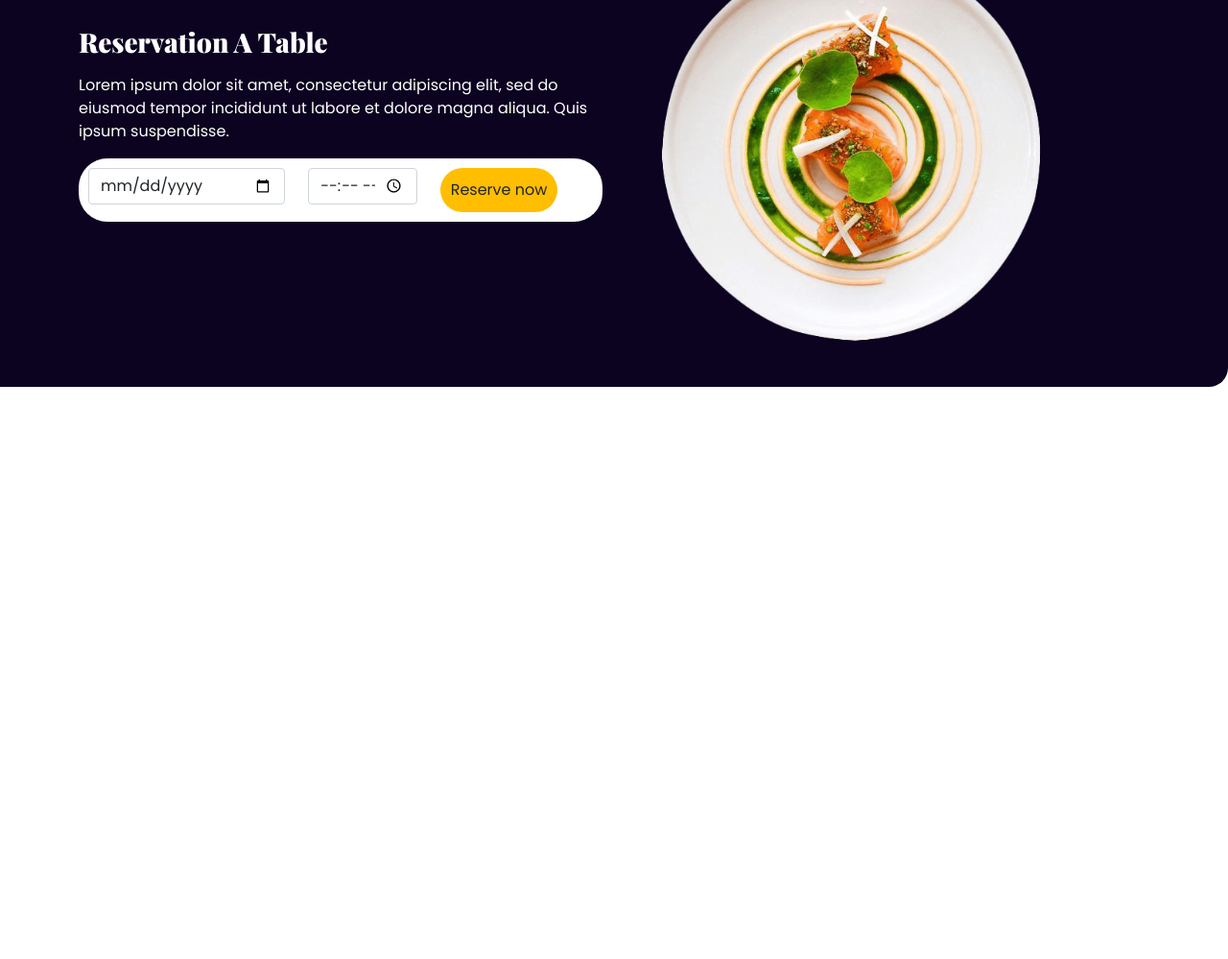
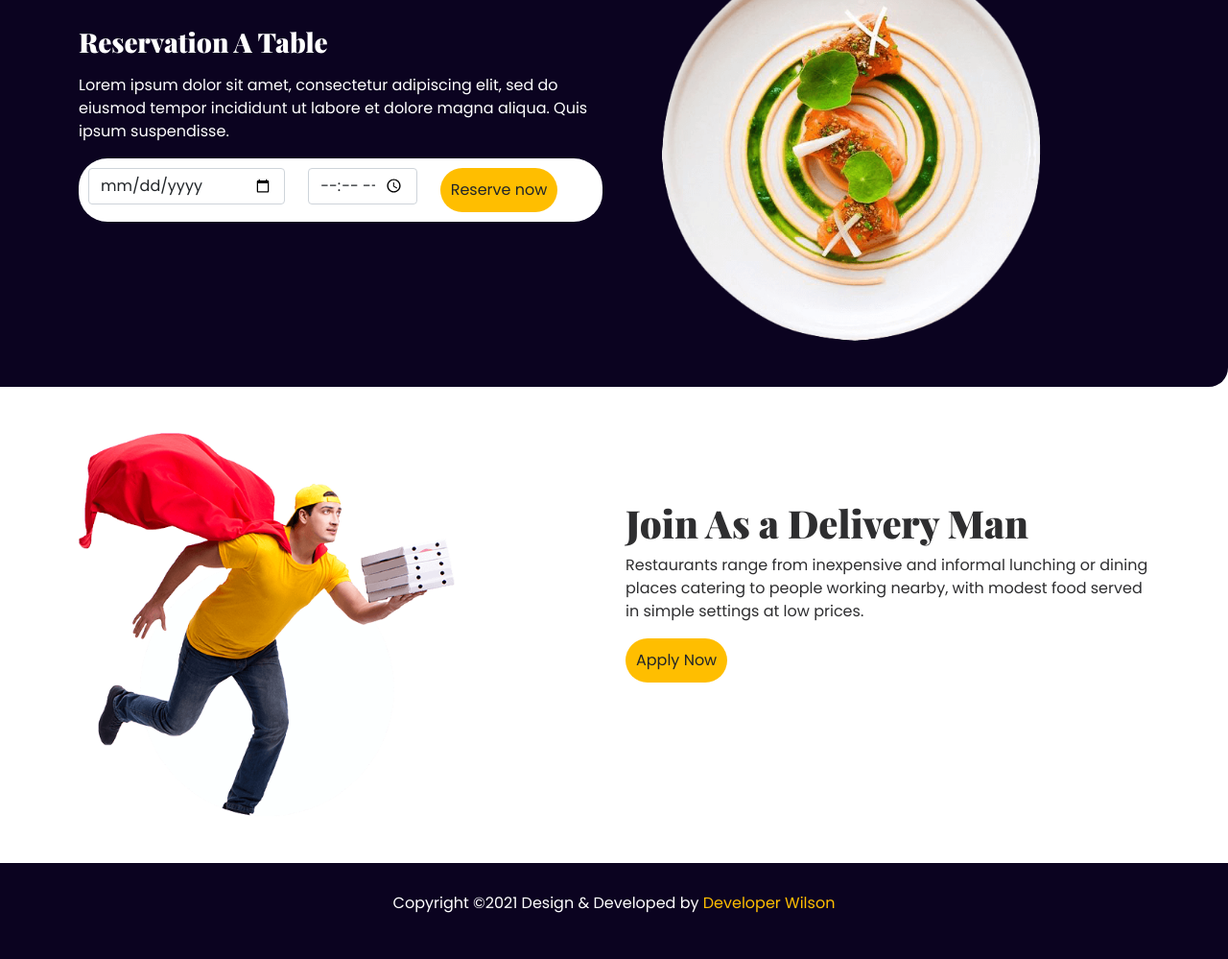
Before and after one commit to WilsonKinyua/restaurant-template, a plain HTML site: page index.html in a window 1280 px wide. Shown: the part 2553-3552 px from the top of the page at 96% size. Before the commit the page ends 3004 px from the top, so only its background shows below. Drawn offline with nearby package versions, Linux system fonts and the light colour scheme.

Commit message:
homepage section done

```diff
--- a/css/style.css
+++ b/css/style.css
@@ -269,10 +269,42 @@ h6 {
 }
 
 .reserve-date-box {
-    background-color: white;
-    padding: 10px;
-    border-radius: 30px;
+  background-color: white;
+  padding: 10px;
+  border-radius: 30px;
 }
+
+/* delivery section */
+
+.delivery-content {
+  margin-top: 70px;
+}
+.delivery img {
+  height: 400px;
+}
+
+/* footer */
+
+footer {
+  background-color: #0b0320;
+  color: white;
+  padding: 30px;
+}
+
+footer .form-control {
+  height: 35px;
+  border-radius: 50px;
+  -webkit-box-shadow: 0px 0px 20px 0px #dddddd7d;
+  box-shadow: 0px 0px 20px 0px #a5a5a57d;
+  border: 0;
+  padding-left: 20px;
+  font-size: 15px;
+}
+
+footer ul {
+  list-style: none;
+}
+
 /* make image responsive on small device */
 @media (max-width: 600px) {
   .home-content {
--- a/index.html
+++ b/index.html
@@ -291,6 +291,46 @@
             </div>
         </div>
     </section>
+
+    <!-- delivery boy section -->
+    <section class="join mb-5">
+        <div class="delivery-man">
+            <div class="delivery">
+                <div class="container">
+                    <div class="row">
+                        <div class="col-md-6">
+                            <img src="img/join1.png" alt="">
+                        </div>
+                        <div class="col-md-6">
+                            <div class="delivery-content">
+                                <h1 class="text-bold">Join As a Delivery Man</h1>
+                                <p>
+                                    Restaurants range from inexpensive and informal lunching or dining places catering
+                                    to people working nearby, with modest food served in simple settings at low prices.
+                                </p>
+                                <button class="btn">Apply Now</button>
+                            </div>
+                        </div>
+                    </div>
+                </div>
+            </div>
+        </div>
+    </section>
+
+    <!--section footer -->
+    <footer>
+        <div class="container">
+            <div class="row">
+                <div class="col-md-3 mt-2">
+                </div>
+                <div class="col-md-6 text-center">
+                    <p>Copyright ©2021 Design & Developed by <a style="text-decoration: none;" class="color-primary"
+                            href="https://developerwilson.com/" target="_blank">Developer Wilson</a></p>
+                </div>
+            </div>
+        </div>
+    </footer>
+
     <script src="https://cdn.jsdelivr.net/npm/bootstrap@5.1.1/dist/js/bootstrap.bundle.min.js"
         integrity="sha384-/bQdsTh/da6pkI1MST/rWKFNjaCP5gBSY4sEBT38Q/9RBh9AH40zEOg7Hlq2THRZ"
         crossorigin="anonymous"></script>
```
